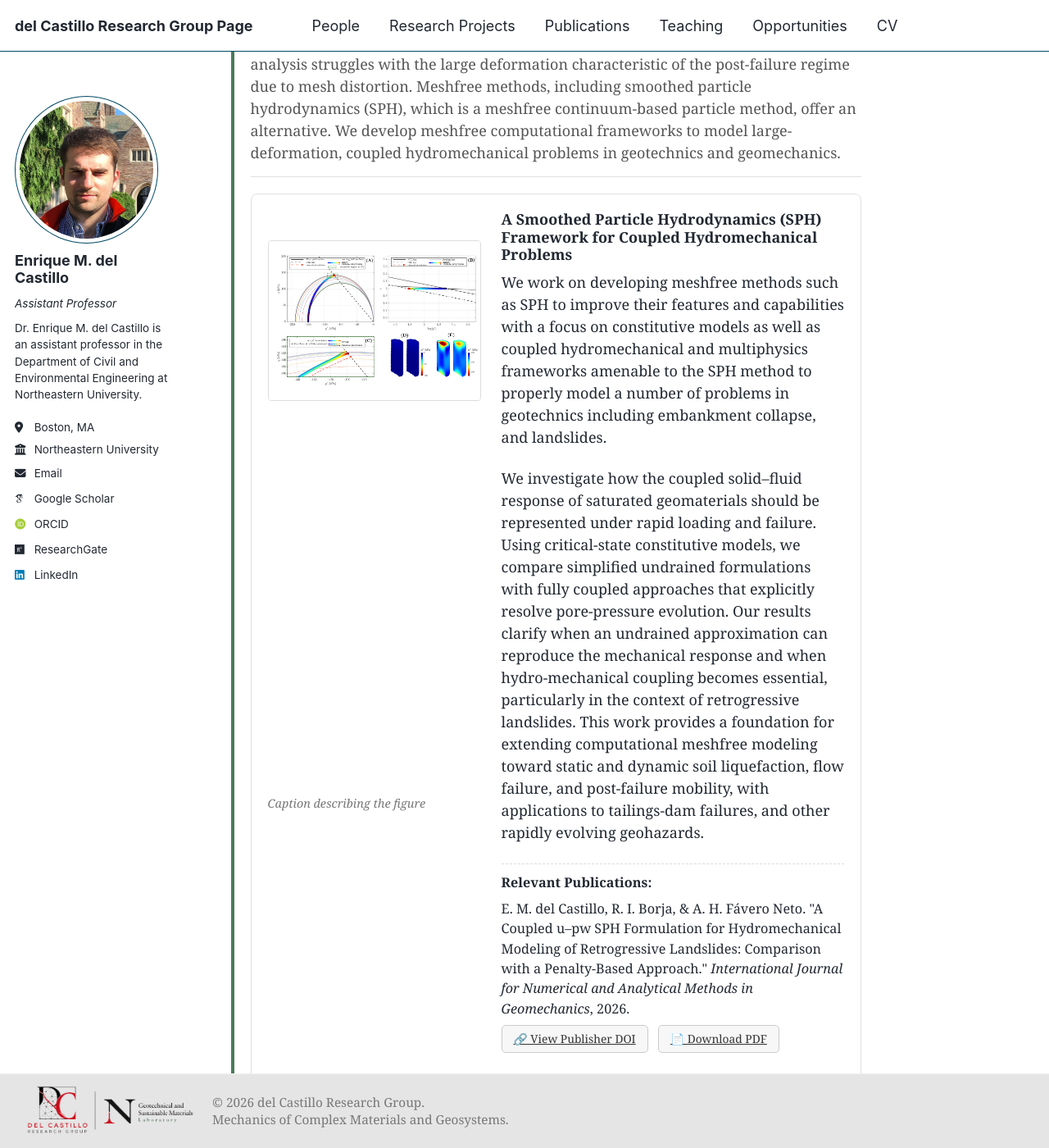
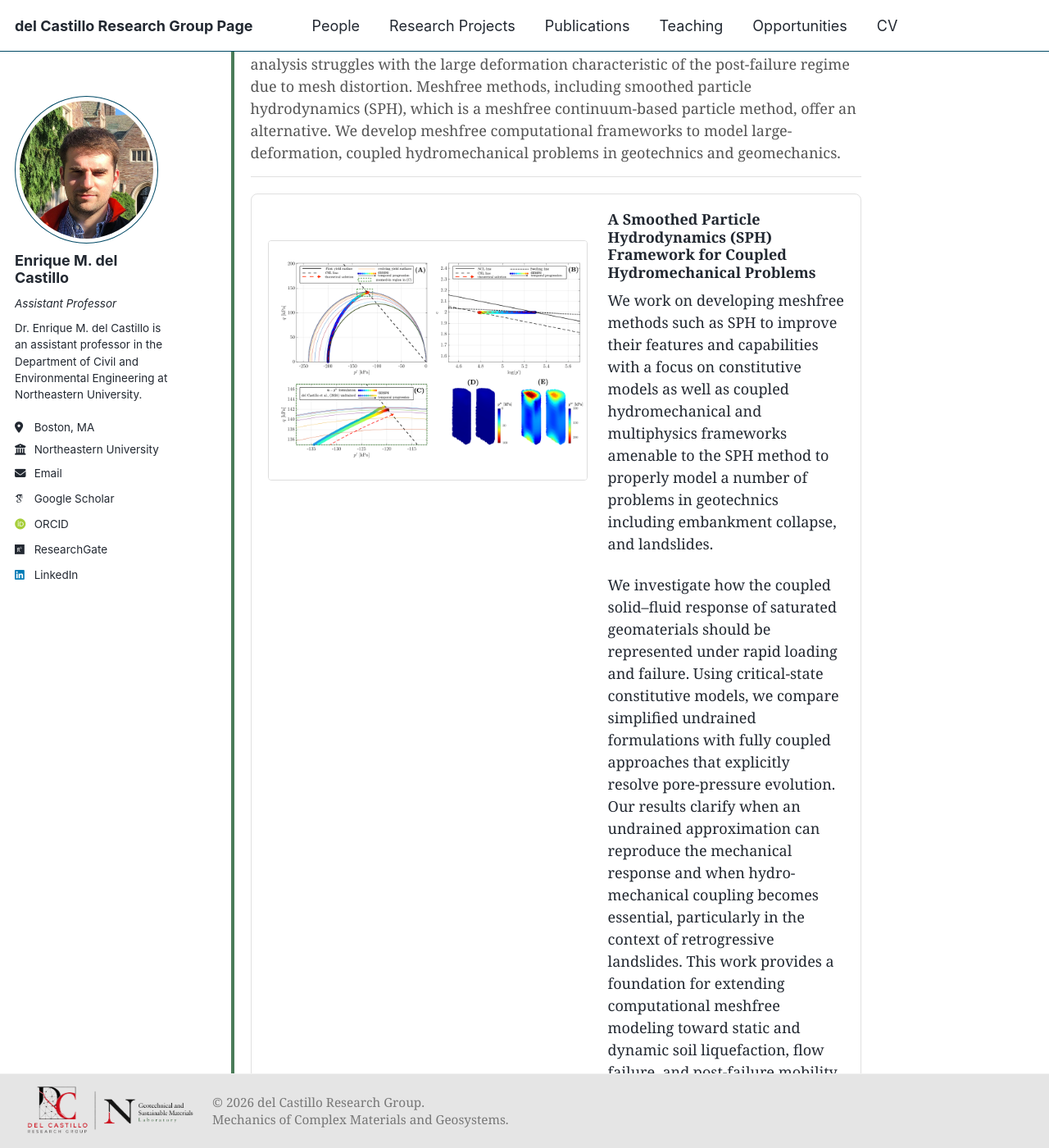
Before and after one commit to emdc19/emdcwebsite, a Jekyll site: the page built from _pages/year-archive.html, in a window 1280 px wide and 1400 px high, scrolled down 324 px. Shown: the whole window at 82% size. Built offline with Jekyll 4.4.1, drawn with Linux system fonts in a browser that asks for light colours; some web fonts are replaced; a script that is not in the unit is left out.

Commit message:
Update _custom.scss

```diff
--- a/_sass/_custom.scss
+++ b/_sass/_custom.scss
@@ -41,7 +41,7 @@
 }
 
 .research-card__image {
-  flex: 0 0 260px;
+  flex: 0 0 390px;
 }
 
 .research-card__image img {
```
